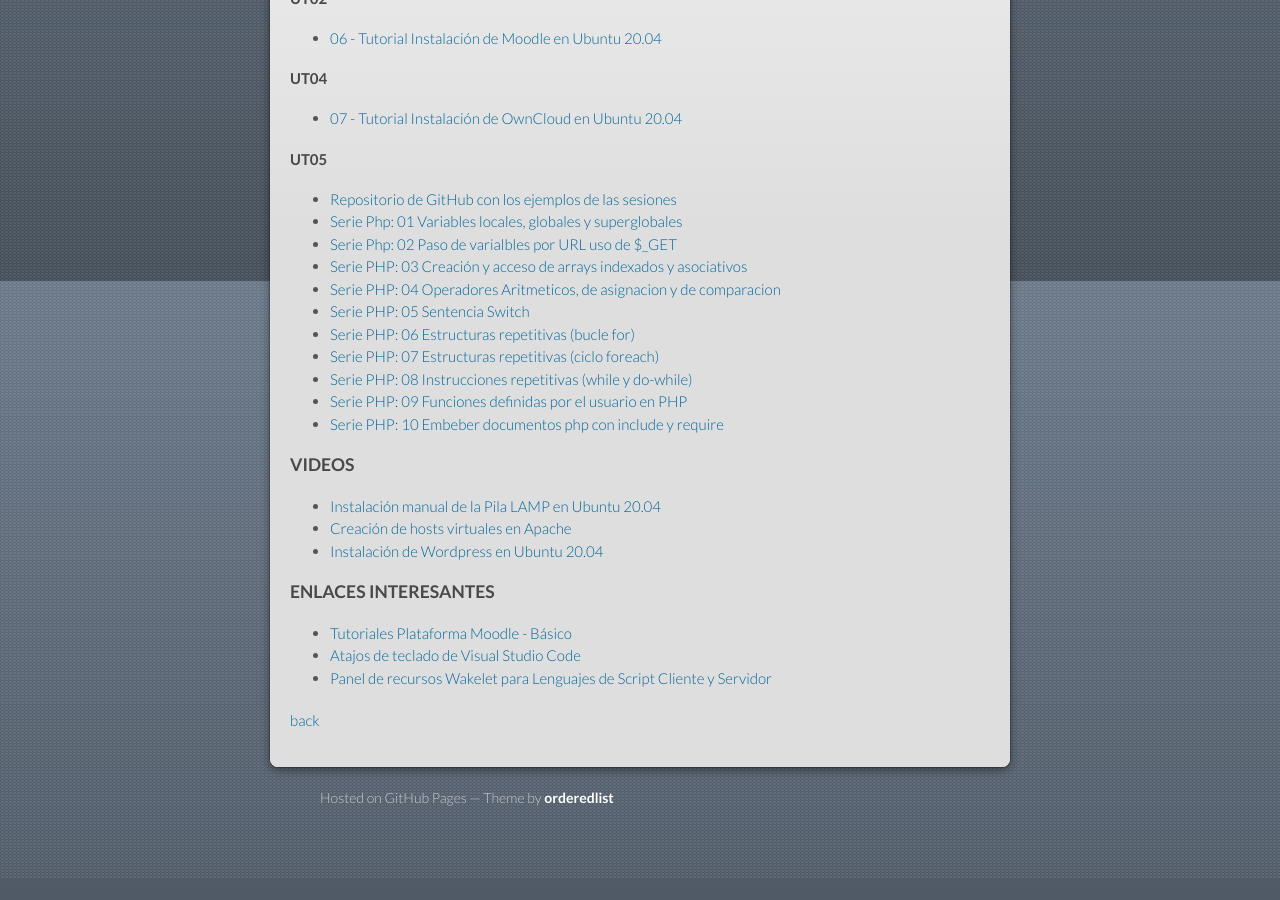
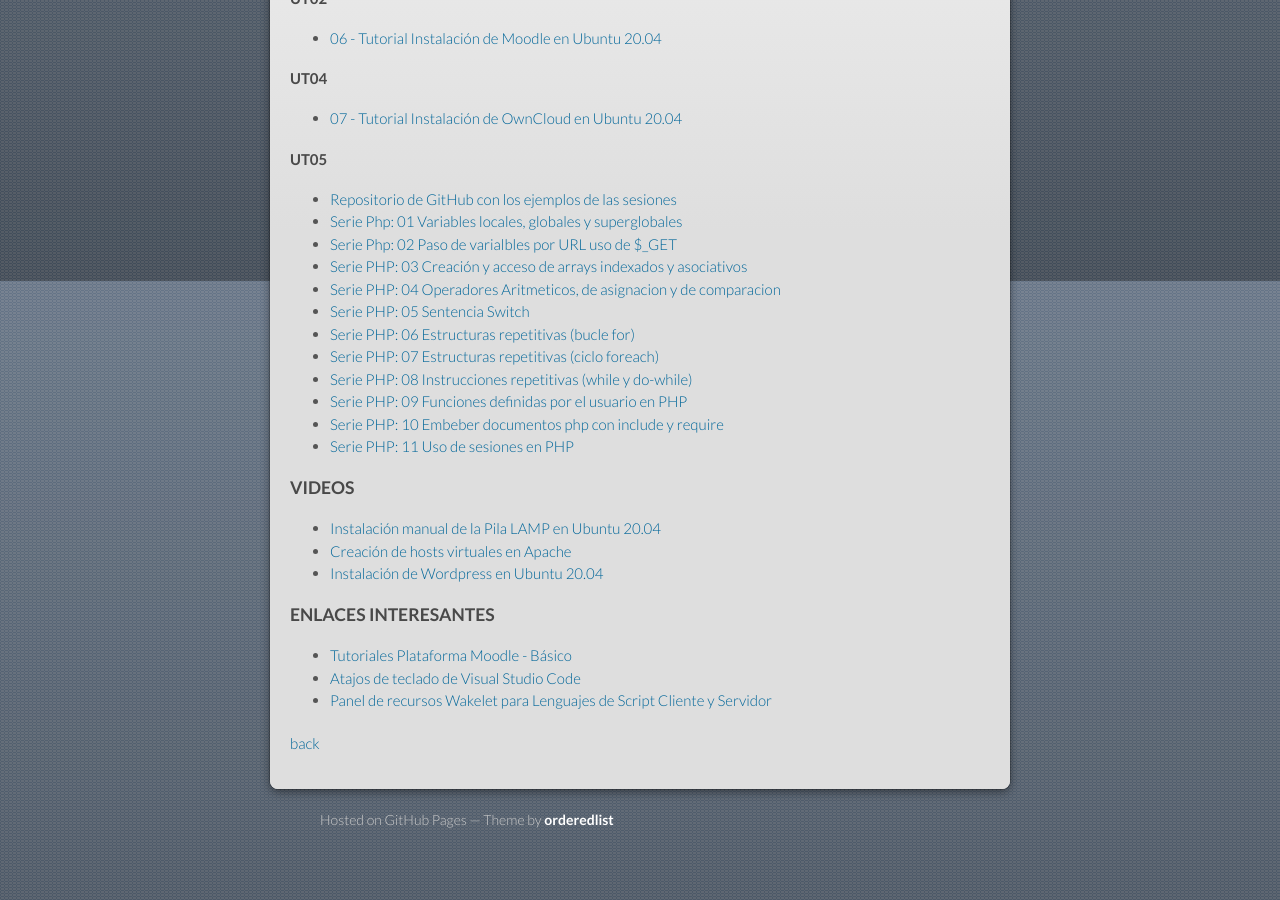
Before and after one commit to mrodara/mrodara.github.io, a Jekyll site: the page built from mods/iaw.md, in a window 1280 px wide and 900 px high, scrolled down 619 px. Built offline with Jekyll 4.4.1, drawn with Linux system fonts in a browser that asks for light colours; our own code applies the rules of GitHub Pages for plain Markdown files; before the commit the page ends 1497 px from its top, so only the background shows below that.

Commit message:
Tutorial uso de sesiones php en IAW

```diff
--- a/mods/iaw.md
+++ b/mods/iaw.md
@@ -44,6 +44,7 @@
 * [Serie PHP: 08 Instrucciones repetitivas (while y do-while)](https://youtu.be/gXN4xLPMGcY)
 * [Serie PHP: 09 Funciones definidas por el usuario en PHP](https://youtu.be/qU50eXnghCQ)
 * [Serie PHP: 10 Embeber documentos php con include y require](https://youtu.be/lTem3L3TLsI)
+* [Serie PHP: 11 Uso de sesiones en PHP](https://youtu.be/OrnUsvi24mc)
 
 ### VIDEOS
 
```
